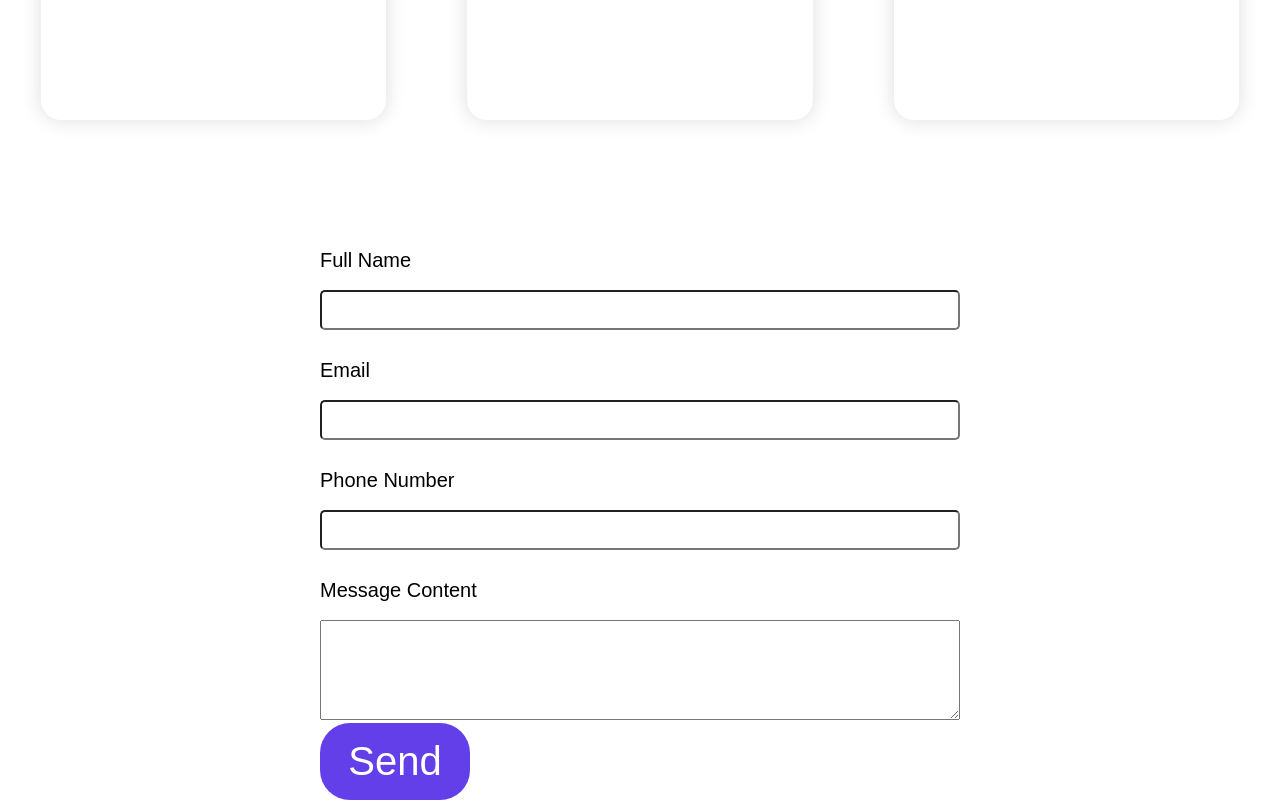
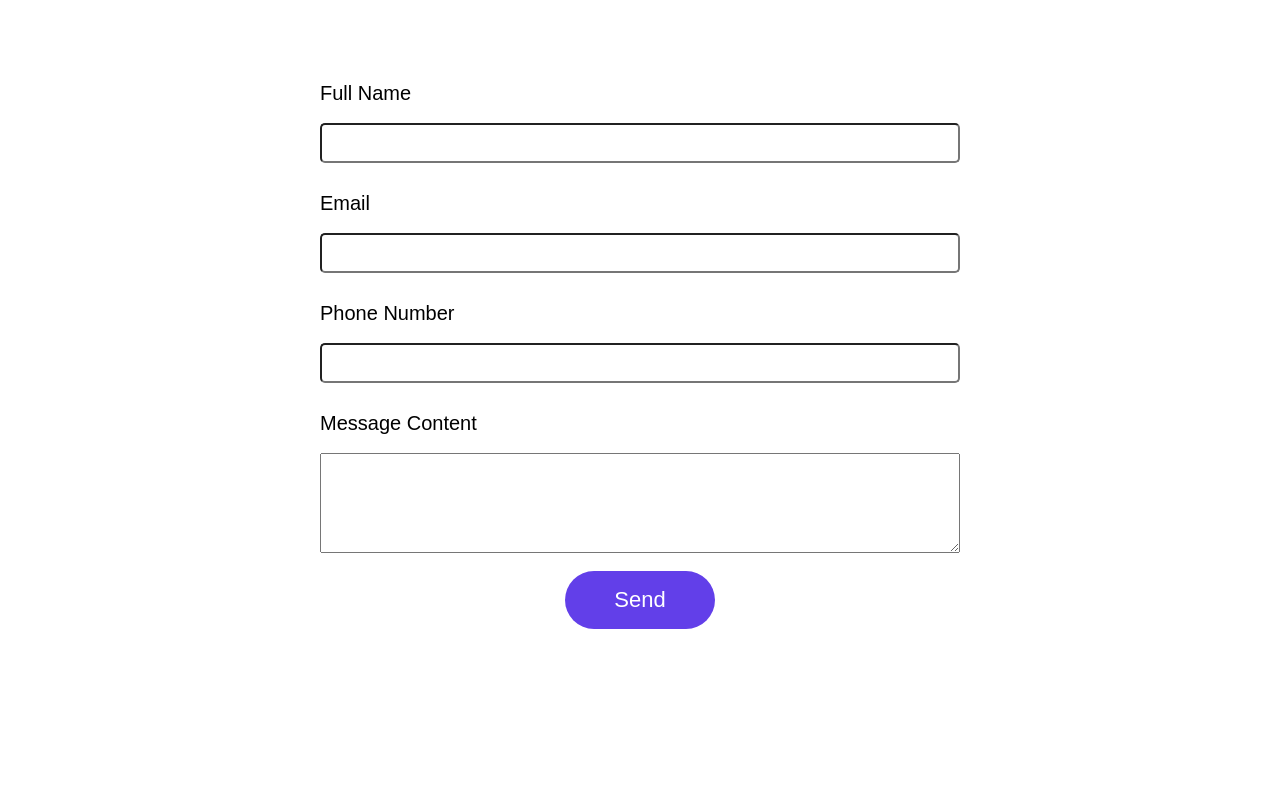
Before and after one commit to Saeed-jlnsi/Travel, a Vue app: page /#/ in a window 1280 px wide. Shown: the part 1070-1870 px from the top of the page. After the commit the page ends 1699 px from the top, so only its background shows below. Built offline with nearby package versions, Linux system fonts and the light colour scheme; a web font is replaced by a local one.

Commit message:
Change button component font-size & centerize the contact us button

```diff
--- a/src/components/Button/button.scss
+++ b/src/components/Button/button.scss
@@ -6,7 +6,7 @@
     border: 1px solid transparent;
     border-radius: 30px;
     padding: 15px 0;
-    font-size: 2em;
+    font-size: 22px;
     color: white;
     background-color: $color5;
     letter-spacing: 0px;
--- a/src/views/home.scss
+++ b/src/views/home.scss
@@ -47,7 +47,8 @@ html {
                     padding: 5px 5px;
                 }
                 .confBtn button {
-
+                    margin: 15px auto 0 auto;
+                    display: block;
                 }
             }
 
```
